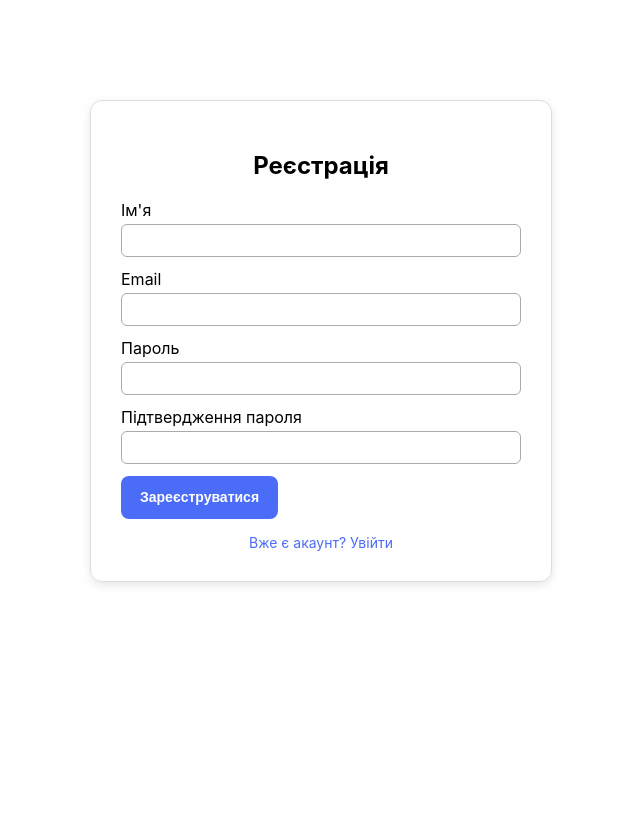
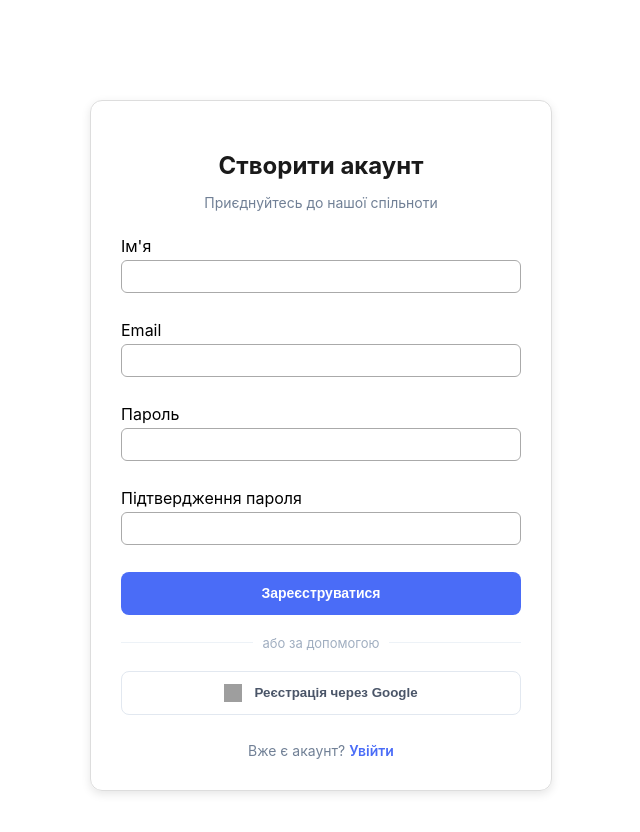
Before and after one commit to SoftServe-Garage-Project/bookstore-ui, a React (Create React App) app: page /register in a window 1280 px wide. Shown: the top 832 px of the page, without its empty margins (319-959 px from the left). Before the commit the page ends 800 px from the top, so only its background shows below. Built offline with nearby package versions, Linux system fonts and the light colour scheme; no server answers; grey boxes are pictures that could not be loaded.

Commit message:
Oauth + UI improvement

```diff
--- a/src/App.tsx
+++ b/src/App.tsx
@@ -9,8 +9,26 @@ import CartPage from "./pages/CartPage/CartPage";
 import OrdersPage from "./pages/OrdersPage/OrdersPage";
 import TransactionsPage from "./pages/TransactionsPage/TransactionsPage";
 import PromoCodePage from "./pages/PromoCodePage/PromoCodePage";
+import { authService } from "./services/authService/authService";
+import { useEffect } from "react";
 
 function App() {
+  useEffect(() => {
+    const params = new URLSearchParams(window.location.search);
+    if (params.get('auth_callback') === 'true') {
+      authService.authorizedFetch('/api/me')
+        .then(res => res.ok ? res.json() : null)
+        .then(userData => {
+          if (userData) {
+            authService.saveUserInfo(userData);
+            window.history.replaceState({}, document.title, window.location.pathname);
+            console.log("Авторизація через Google успішна!");
+          }
+        })
+        .catch(err => console.error("Помилка підтягування даних:", err));
+    }
+  }, []);
+
   return (
     <BrowserRouter>
       <Routes>
--- a/src/pages/LoginPage/LoginPage.module.css
+++ b/src/pages/LoginPage/LoginPage.module.css
@@ -1,28 +1,108 @@
-.container {
+.headerContainer {
   text-align: center;
-  margin-bottom: 20px;
+  margin-bottom: 25px;
+}
+
+.title {
+  font-size: 24px;
+  font-weight: 700;
+  color: #333;
+  margin-bottom: 8px;
+}
+
+.subtitle {
+  font-size: 14px;
+  color: #666;
+}
+
+.form {
+  display: flex;
+  flex-direction: column;
+  gap: 15px;
 }
 
 .error {
-  color: red;
-  margin-top: 10px;
+  color: #ff4d4f;
+  background-color: #fff2f0;
+  border: 1px solid #ffccc7;
+  padding: 8px;
+  border-radius: 4px;
+  font-size: 14px;
+  text-align: center;
 }
 
-.links {
-  margin-top: 15px;
+.divider {
+  display: flex;
+  align-items: center;
   text-align: center;
+  margin: 20px 0;
+  color: #aaa;
+}
+
+.divider::before,
+.divider::after {
+  content: '';
+  flex: 1;
+  border-bottom: 1px solid #eee;
+}
+
+.divider span {
+  padding: 0 10px;
+  font-size: 14px;
+}
+
+.googleButton {
+  display: flex;
+  align-items: center;
+  justify-content: center;
+  gap: 12px;
+  width: 100%;
+  padding: 10px;
+  border: 1px solid #ddd;
+  border-radius: 8px;
+  background-color: white;
+  color: #555;
+  font-weight: 600;
+  cursor: pointer;
+  transition: background-color 0.2s, box-shadow 0.2s;
+}
+
+.googleButton:hover {
+  background-color: #f9f9f9;
+  box-shadow: 0 2px 4px rgba(0,0,0,0.1);
+}
+
+.googleIcon {
+  width: 20px;
+  height: 20px;
+}
+
+.footerLinks {
+  margin-top: 25px;
   display: flex;
   flex-direction: column;
-  gap: 10px;
+  align-items: center;
+  gap: 12px;
 }
 
 .registerLink {
+  color: #666;
+  text-decoration: none;
+  font-size: 14px;
+}
+
+.registerLink span {
   color: #4A6CF7;
-  text-decoration: none;
+  font-weight: 600;
 }
 
 .forgotLink {
   color: #888;
-  font-size: 14px;
+  font-size: 13px;
   text-decoration: none;
+  transition: color 0.2s;
 }
+
+.forgotLink:hover {
+  color: #4A6CF7;
+}
--- a/src/pages/LoginPage/LoginPage.tsx
+++ b/src/pages/LoginPage/LoginPage.tsx
@@ -27,15 +27,19 @@ export default function LoginPage() {
       setLoading(false);
     }
   };
+
   const handleGoogleLogin = () => {
-    window.location.href = `https://localhost:8084/oauth2/authorization/google`;
+    window.location.href = `/oauth2/authorization/google`;
   };
 
   return (
     <AuthFormWrapper>
-      <h2 className={styles.container}>Вхід</h2>
+      <div className={styles.headerContainer}>
+        <h2 className={styles.title}>Вітаємо знову!</h2>
+        <p className={styles.subtitle}>Увійдіть у свій акаунт</p>
+      </div>
 
-      <form onSubmit={handleLogin}>
+      <form onSubmit={handleLogin} className={styles.form}>
         <Input label="Email" value={email} onChange={setEmail} type="email" />
         <Input
           label="Пароль"
@@ -47,16 +51,26 @@ export default function LoginPage() {
         {error && <p className={styles.error}>{error}</p>}
 
         <Button type="submit" disabled={loading}>
-          {loading ? "Вхід..." : "Увійти"}
+          {loading ? "Завантаження..." : "Увійти"}
         </Button>
-
-        <button onClick={handleGoogleLogin}>Войти через Google</button>
-
       </form>
 
-      <div className={styles.links}>
+      <div className={styles.divider}>
+        <span>або</span>
+      </div>
+
+      <button className={styles.googleButton} onClick={handleGoogleLogin} type="button">
+        <img
+          src="https://www.gstatic.com/firebasejs/ui/2.0.0/images/auth/google.svg"
+          alt="Google"
+          className={styles.googleIcon}
+        />
+        Продовжити з Google
+      </button>
+
+      <div className={styles.footerLinks}>
         <Link to="/register" className={styles.registerLink}>
-          Немає акаунту? Реєстрація
+          Немає акаунту? <span>Зареєструватися</span>
         </Link>
         <Link to="/forgot-password" className={styles.forgotLink}>
           Забули пароль?
--- a/src/pages/RegisterPage/RegisterPage.module.css
+++ b/src/pages/RegisterPage/RegisterPage.module.css
@@ -1,33 +1,109 @@
+.headerContainer {
+  text-align: center;
+  margin-bottom: 25px;
+}
+
 .title {
-  text-align: center;
-  margin-bottom: 20px;
+  font-size: 24px;
+  font-weight: 700;
+  color: #1a1a1a;
+  margin-bottom: 8px;
+}
+
+.subtitle {
+  font-size: 14px;
+  color: #718096;
+}
+
+.form {
+  display: flex;
+  flex-direction: column;
+  gap: 15px;
 }
 
 .error {
   color: #e53e3e;
-  margin-top: 10px;
-  font-size: 14px;
+  background-color: #fff5f5;
+  border: 1px solid #feb2b2;
+  padding: 10px;
+  border-radius: 6px;
+  font-size: 13px;
   text-align: center;
 }
 
 .success {
-  color: #38a169;
-  margin-top: 10px;
-  font-size: 14px;
+  color: #2f855a;
+  background-color: #f0fff4;
+  border: 1px solid #9ae6b4;
+  padding: 10px;
+  border-radius: 6px;
+  font-size: 13px;
   text-align: center;
 }
 
-.linkContainer {
-  margin-top: 15px;
+.divider {
+  display: flex;
+  align-items: center;
   text-align: center;
+  margin: 20px 0;
+  color: #a0aec0;
+}
+
+.divider::before,
+.divider::after {
+  content: '';
+  flex: 1;
+  border-bottom: 1px solid #edf2f7;
+}
+
+.divider span {
+  padding: 0 10px;
+  font-size: 13px;
+}
+
+.googleButton {
+  display: flex;
+  align-items: center;
+  justify-content: center;
+  gap: 12px;
+  width: 100%;
+  padding: 12px;
+  border: 1px solid #e2e8f0;
+  border-radius: 8px;
+  background-color: white;
+  color: #4a5568;
+  font-weight: 600;
+  cursor: pointer;
+  transition: all 0.2s ease;
+}
+
+.googleButton:hover {
+  background-color: #f7fafc;
+  border-color: #cbd5e0;
+  box-shadow: 0 1px 3px rgba(0,0,0,0.1);
+}
+
+.googleIcon {
+  width: 18px;
+  height: 18px;
+}
+
+.footerLinks {
+  margin-top: 25px;
+  text-align: center;
+}
+
+.loginLink {
+  color: #718096;
+  text-decoration: none;
   font-size: 14px;
 }
 
-.link {
+.loginLink span {
   color: #4A6CF7;
-  text-decoration: none;
+  font-weight: 600;
 }
 
-.link:hover {
+.loginLink:hover span {
   text-decoration: underline;
 }
--- a/src/pages/RegisterPage/RegisterPage.tsx
+++ b/src/pages/RegisterPage/RegisterPage.tsx
@@ -1,5 +1,5 @@
 import { useState } from "react";
-import { useNavigate } from "react-router";
+import { Link, useNavigate } from "react-router-dom";
 import Input from "../../components/Input/Input";
 import Button from "../../components/Button/Button";
 import AuthFormWrapper from "../../components/AuthForm/AuthFormWrapper";
@@ -42,17 +42,24 @@ export default function RegisterPage() {
         navigate("/login");
       }, 1500);
     } catch (err: any) {
-      setError(err.message);
+      setError(err.message || "Помилка при створенні акаунту");
     } finally {
       setLoading(false);
     }
   };
 
+  const handleGoogleRegister = () => {
+    window.location.href = `/oauth2/authorization/google`;
+  };
+
   return (
     <AuthFormWrapper>
-      <h2 className={styles.title}>Реєстрація</h2>
+      <div className={styles.headerContainer}>
+        <h2 className={styles.title}>Створити акаунт</h2>
+        <p className={styles.subtitle}>Приєднуйтесь до нашої спільноти</p>
+      </div>
 
-      <form onSubmit={handleRegister}>
+      <form onSubmit={handleRegister} className={styles.form}>
         <Input label="Ім'я" value={name} onChange={setName} />
         <Input label="Email" value={email} onChange={setEmail} type="email" />
         <Input
@@ -72,12 +79,27 @@ export default function RegisterPage() {
         {success && <p className={styles.success}>{success}</p>}
 
         <Button type="submit" disabled={loading}>
-          {loading ? "Завантаження..." : "Зареєструватися"}
+          {loading ? "Створення..." : "Зареєструватися"}
         </Button>
       </form>
 
-      <div className={styles.linkContainer}>
-        <a href="/login" className={styles.link}>Вже є акаунт? Увійти</a>
+      <div className={styles.divider}>
+        <span>або за допомогою</span>
+      </div>
+
+      <button className={styles.googleButton} onClick={handleGoogleRegister} type="button">
+        <img
+          src="https://www.gstatic.com/firebasejs/ui/2.0.0/images/auth/google.svg"
+          alt="Google"
+          className={styles.googleIcon}
+        />
+        Реєстрація через Google
+      </button>
+
+      <div className={styles.footerLinks}>
+        <Link to="/login" className={styles.loginLink}>
+          Вже є акаунт? <span>Увійти</span>
+        </Link>
       </div>
     </AuthFormWrapper>
   );
```
Also changed, not shown: 1 other file (tests, documents, lock files or other folders).
